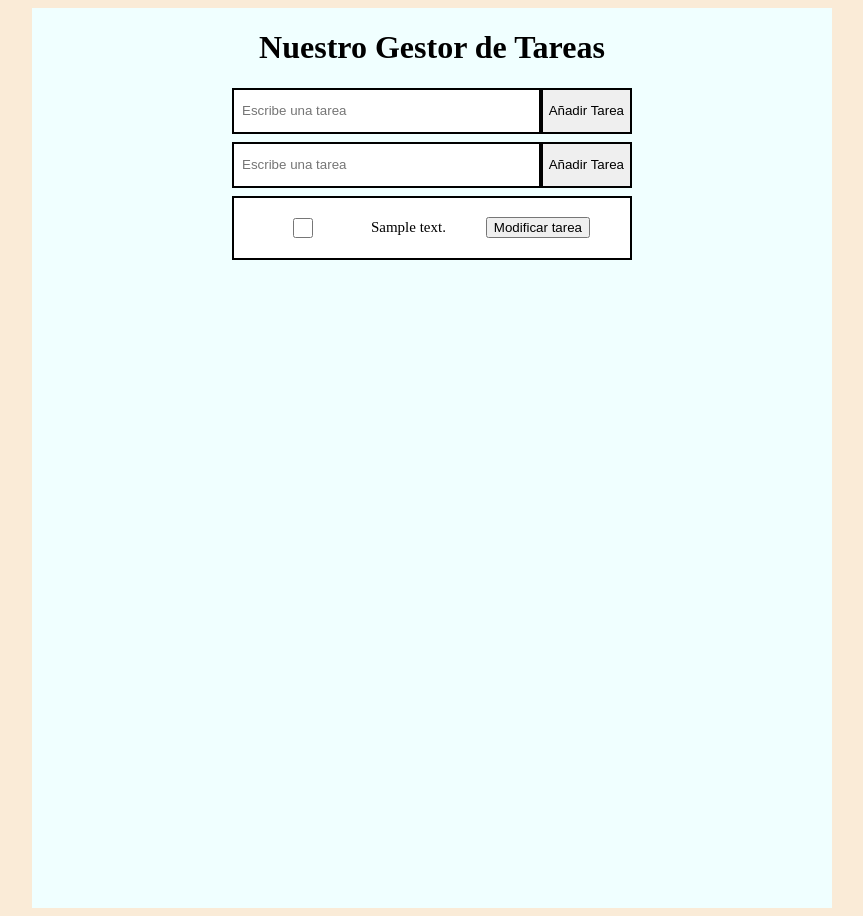
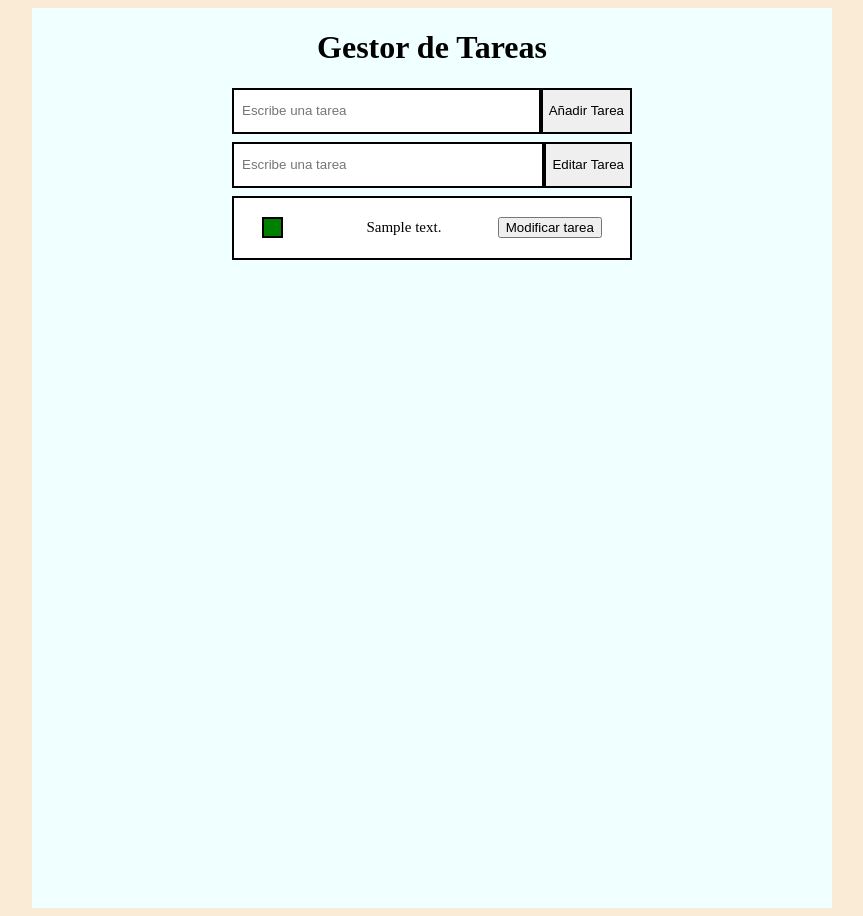
Before and after one commit to Adolfovi/todo-list, a PHP site: page / in a window 1280 px wide. Shown: the whole page, without its empty margins (208-1071 px from the left). Run offline with PHP 8.4, Linux system fonts and the light colour scheme; tables that the repository leaves empty hold one stand-in row (values such as "Sample post").

Commit message:
Inserción de nuevo código

```diff
--- a/css/main.css
+++ b/css/main.css
@@ -57,21 +57,32 @@ form input[type="submit"]{
     justify-content: flex-start;
 }
 
-.tareas{
+.tarea{
     display: flex;
     width: 100%;
     margin-top: 1rem;
 }
+
+.tarea label form{
+width: 3rem;
+
+}
+
+.tarea label form input[type="submit"]{
+    width: 1.3rem;
+    cursor: pointer;
+
+    }
 
 label{
     display: flex;
     width: 400px;
     height: 60px;
     background-color: rgb(255, 255, 255);
-    justify-content: space-evenly;
     align-items: center;
     font-size: 15px;
     border: 2px solid black;
+    justify-content: space-around;
 }
 
 label input[type="checkbox"]{
@@ -89,3 +100,15 @@ label input[type="checkbox"]{
     position: relative;
     top: -20rem;
 }
+
+
+
+.green{
+    background-color: green !important;
+    color: green !important;
+}
+
+.red{
+    background-color: red !important;
+    color: red !important;
+}
--- a/index.php
+++ b/index.php
@@ -1,80 +1,59 @@
 <?php
-
 require("./manageData/insertTask.php");
 require("./manageData/getTasks.php");
-
-
-
-
+require("./manageData/setChecked.php");
 ?>
 
-
-
 <!DOCTYPE html>
-<html lang="en">
+<html lang="es">
 <head>
     <meta charset="UTF-8">
     <meta name="viewport" content="width=device-width, initial-scale=1.0">
-    <title>Document</title>
+    <title>Gestor de Tareas</title>
     <link rel="stylesheet" href="css/main.css">
 </head>
 <body>
 
 <div class="wrapp">
-        <h1>Nuestro Gestor de Tareas</h1>
+    <h1>Gestor de Tareas</h1>
 
+    <!-- Formulario para añadir tarea -->
     <form method="post" id="insertarTarea" action="<?php echo htmlspecialchars($_SERVER["PHP_SELF"]); ?>">
         <input type="text" name="tarea" placeholder="Escribe una tarea">
         <input type="submit" name="createTask" value="Añadir Tarea" id="añadirTarea">
     </form>
+
+    <!-- Formulario para editar tarea -->
     <form method="post" id="editarTarea" action="<?php echo htmlspecialchars($_SERVER["PHP_SELF"]); ?>">
-            <input type="text" name="tarea" placeholder="Escribe una tarea">
-            <input type="submit" name="createTask" value="Añadir Tarea" id="añadirTarea">
+        <input type="text" name="editTarea" placeholder="Escribe una tarea">
+        <input type="submit" name="createTask" value="Editar Tarea" id="añadirTarea">
     </form>
 
     <div id="lista" class="lista-tareas">
+        <?php
+        // Mostrar tareas
+        for ($i = 0; $i < count($tasks); $i++) {
+            // Establecer el valor de checked (1 o 0) y las clases correspondientes
+            $buttonClass = $tasks[$i][2] == 0 ? 'red' : 'green';
 
-    <?php
-
-    for($i = 0; $i<count($tasks); $i++){
-
+            // Mostrar la tarea y el formulario para cambiar el estado
             echo '
-
-                <div class="tareas">
+                <div class="tarea">
                     <label>
-            <input type="checkbox">
-            '.$tasks[$i][1].'
-            <button class="borrarTarea"> Modificar tarea</button>
+                        <form action="' . htmlspecialchars($_SERVER["PHP_SELF"]) . '" method="post">
+                            <!-- El valor de setChecked cambia entre 0 y 1 -->
+                            <input type="submit" name="setChecked" value="' . $tasks[$i][2] . '" class="' . $buttonClass . '">
+                            <input type="hidden" name="identificator" value="' . $tasks[$i][0] . '">
+                        </form>
+                        ' . $tasks[$i][1] . '
+                        <button class="borrarTarea">Modificar tarea</button>
                     </label>
                 </div>
-
-
-
-
             ';
-
-
         }
-
-
-
-
-
-
-
-
-
-
         ?>
-
-
-
-
-
-
     </div>
 </div>
 
-    <script src=""></script>
 </body>
 </html>
--- a/manageData/getTasks.php
+++ b/manageData/getTasks.php
@@ -5,6 +5,6 @@ $result = $conn->query("SELECT * FROM messages");
 $tasks = array();
 if($result->num_rows > 0){
         while ($row = $result->fetch_assoc()){
-        array_push($tasks, array($row['identificator'], $row['message'], $row['fecha']));
+        array_push($tasks, array($row['identificator'], $row['message'], $row['checked'] ,$row['fecha']));
         }
 }
--- a/manageData/insertTask.php
+++ b/manageData/insertTask.php
@@ -6,10 +6,11 @@ if (isset($_POST['createTask'])) {
     // Obtenemos los datos del formulario
     $fecha = (new DateTime())->format('Y-m-d H:i:s');
     $mensaje = trim($_POST['tarea']);
+    $checked = '0';
     $identificator = substr(str_shuffle("aAbBcCdDeEfFgGhHiIjJkKlLmMnNoOpPqQrRsStTuUvVwWxXyYzZ"), 0, 10);
 
     // Preparar la consulta SQL
-    $consulta = "INSERT INTO messages (identificator, message, fecha) VALUES ('$identificator', '$mensaje', '$fecha')";
+    $consulta = "INSERT INTO messages (identificator, message,checked ,fecha) VALUES ('$identificator', '$mensaje', '$checked' ,'$fecha')";
 
     // Ejecutar la consulta
     $resultado = mysqli_query($conn, $consulta);
--- /dev/null
+++ b/manageData/setChecked.php
@@ -0,0 +1,15 @@
+<?php
+require("./manageData/connection.php");
+
+if (isset($_POST['setChecked'])) {
+    $identificator = $_POST['identificator'];
+    $newCheckedValue = ($_POST['setChecked'] == '1') ? 0 : 1;
+    $consulta = "UPDATE messages SET checked='$newCheckedValue' WHERE identificator='$identificator'";
+    $resultado = mysqli_query($conn, $consulta);
+    if ($resultado) {
+        header('Location: index.php');  // Redirige para evitar resubmit
+        exit();
+    } else {
+        echo "Error al actualizar tarea: " . mysqli_error($conn);
+    }
+}
--- a/todolist.sql
+++ b/todolist.sql
@@ -31,7 +31,7 @@ CREATE TABLE `messages` (
   `id` int(255) NOT NULL,
   `identificator` varchar(255) NOT NULL,
   `message` varchar(255) NOT NULL,
-  `checked` BIT,
+  `checked` varchar(1) NOT NULL,
   `fecha` datetime NOT NULL
 ) ENGINE=InnoDB DEFAULT CHARSET=utf8mb4;
 
```
Lines whose indentation alone changed are shown as unchanged.
